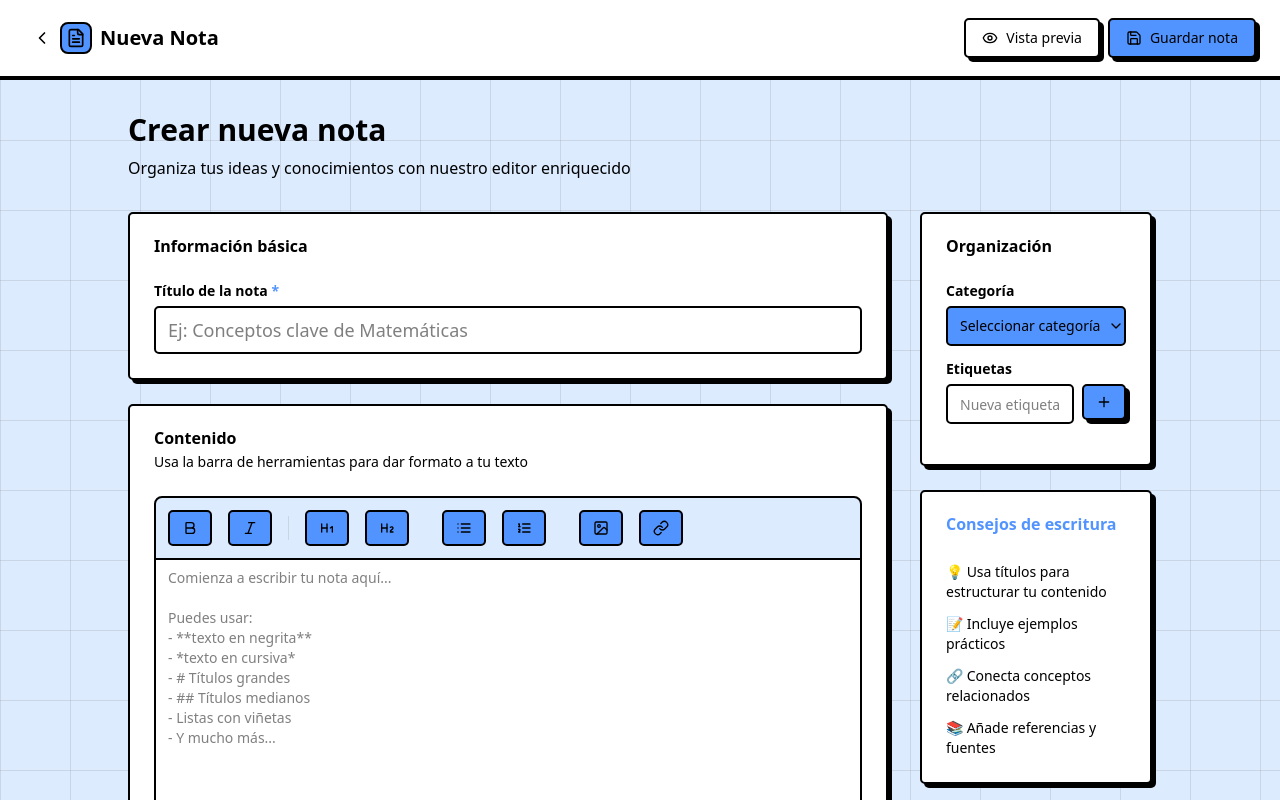
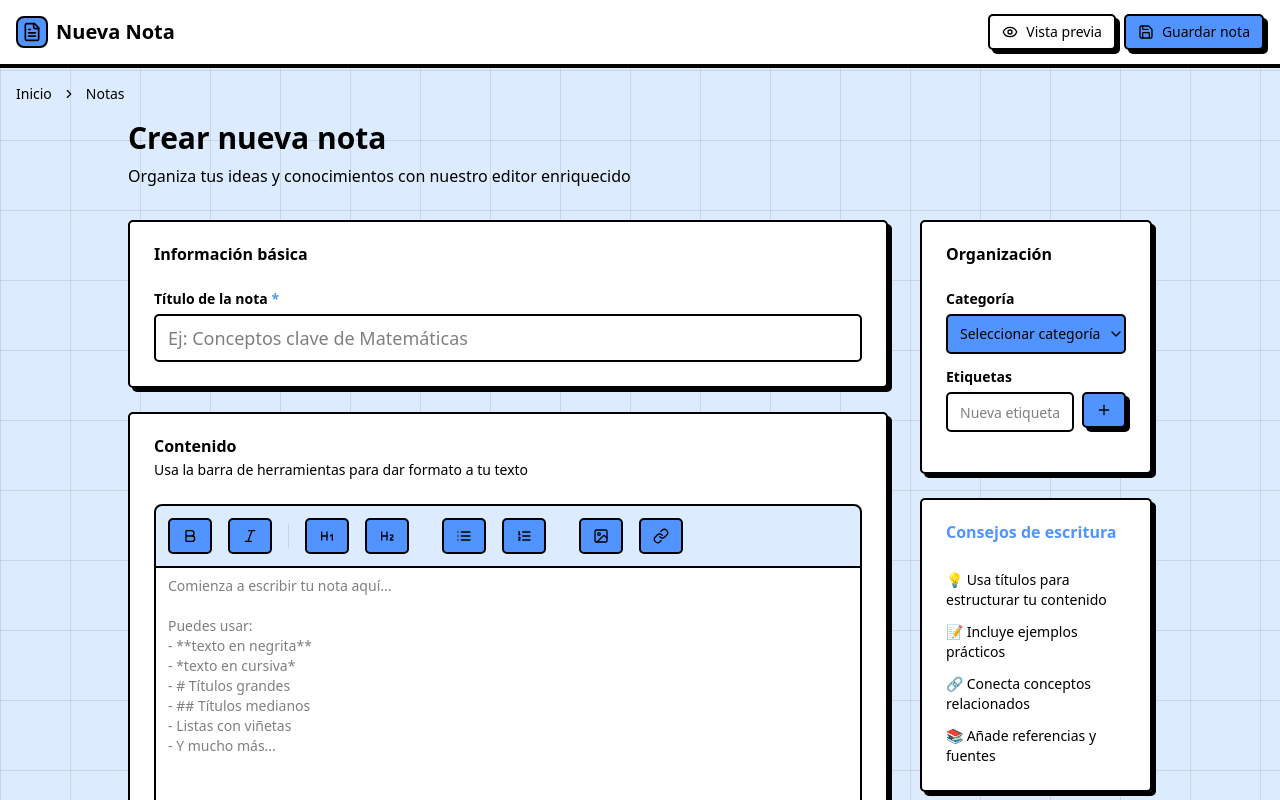
Before and after one commit to Garcia0404/StudIA, a Next.js app: page /notes/create in a window 1280 px wide. Shown: the top 800 px of the page. Built offline with nearby package versions, Linux system fonts and the light colour scheme.

Commit message:
improved UI and styles on notes create

```diff
--- a/src/app/notes/create/components/NoteHeader.tsx
+++ b/src/app/notes/create/components/NoteHeader.tsx
@@ -1,6 +1,6 @@
 import Link from "next/link";
 import { Button } from "@/components/ui/button";
-import { FileText, ChevronLeft, Save, Eye } from "@/lib/icons";
+import { FileText, Save, Eye } from "@/lib/icons";
 import React from "react";
 
 interface NoteHeaderProps {
@@ -15,14 +15,9 @@ export const NoteHeader: React.FC<NoteHeaderProps> = ({
   onSave,
 }) => (
   <header className="border-b-4 bg-white">
-    <div className="container mx-auto px-6 py-3.5">
+    <div className="container mx-auto px-4 py-3.5">
       <div className="flex items-center justify-between">
-        <div className="flex items-center space-x-4">
-          <Link
-            href="/dashboard"
-            className="flex items-center gap-2 p-2 rounded-lg"
-          >
-            <ChevronLeft className="size-5" />
+        <Link href="/dashboard" className="flex items-center gap-2 rounded-lg">
           <div className="flex items-center space-x-2">
             <div className="p-1 border-2 rounded-lg bg-main">
               <FileText className="size-5" />
@@ -32,15 +27,15 @@ export const NoteHeader: React.FC<NoteHeaderProps> = ({
             </span>
           </div>
         </Link>
-        </div>
+
         <div className="flex items-center space-x-2">
-          <Button variant="neutral" onClick={onTogglePreview}>
+          <Button variant="neutral" size="sm" onClick={onTogglePreview}>
             <Eye className="h-4 w-4" />
             <span className="max-md:hidden">
               {showPreview ? "Editar" : "Vista previa"}
             </span>
           </Button>
-          <Button onClick={onSave}>
+          <Button size="sm" onClick={onSave}>
             <Save className="h-4 w-4" />
             <span className="max-sm:hidden">Guardar nota</span>
           </Button>
--- a/src/app/notes/create/page.tsx
+++ b/src/app/notes/create/page.tsx
@@ -4,6 +4,13 @@ import { useState } from "react";
 import { NoteHeader } from "./components/NoteHeader";
 import { EditorView } from "./components/EditorView";
 import { NotePreview } from "./components/NotePreview";
+import {
+  Breadcrumb,
+  BreadcrumbItem,
+  BreadcrumbLink,
+  BreadcrumbList,
+  BreadcrumbSeparator,
+} from "@/components/ui/breadcrumb";
 
 interface NoteData {
   title: string;
@@ -25,12 +32,12 @@ export default function CreateNotePage() {
   const [showPreview, setShowPreview] = useState(false);
 
   const handleNoteDataChange = (data: Partial<NoteData>) => {
-    setNoteData(prev => ({ ...prev, ...data }));
+    setNoteData((prev) => ({ ...prev, ...data }));
   };
 
   const handleAddTag = () => {
     if (newTag.trim() && !noteData.tags.includes(newTag.trim())) {
-      setNoteData(prev => ({
+      setNoteData((prev) => ({
         ...prev,
         tags: [...prev.tags, newTag.trim()],
       }));
@@ -39,7 +46,7 @@ export default function CreateNotePage() {
   };
 
   const handleRemoveTag = (tagToRemove: string) => {
-    setNoteData(prev => ({
+    setNoteData((prev) => ({
       ...prev,
       tags: prev.tags.filter((tag) => tag !== tagToRemove),
     }));
@@ -89,8 +96,20 @@ export default function CreateNotePage() {
         onTogglePreview={() => setShowPreview(!showPreview)}
         onSave={handleSave}
       />
-
-      <div className="container mx-auto px-6 py-8">
+      <div className="container mx-auto">
+        <Breadcrumb className="px-4 pt-4">
+          <BreadcrumbList>
+            <BreadcrumbItem>
+              <BreadcrumbLink href="/dashboard">Inicio</BreadcrumbLink>
+            </BreadcrumbItem>
+            <BreadcrumbSeparator />
+            <BreadcrumbItem>
+              <BreadcrumbLink href="/notes">Notas</BreadcrumbLink>
+            </BreadcrumbItem>
+          </BreadcrumbList>
+        </Breadcrumb>
+      </div>
+      <div className="container mx-auto px-4 pt-4 pb-8">
         {!showPreview ? (
           <EditorView
             noteData={noteData}
```
Lines whose indentation alone changed are shown as unchanged.
